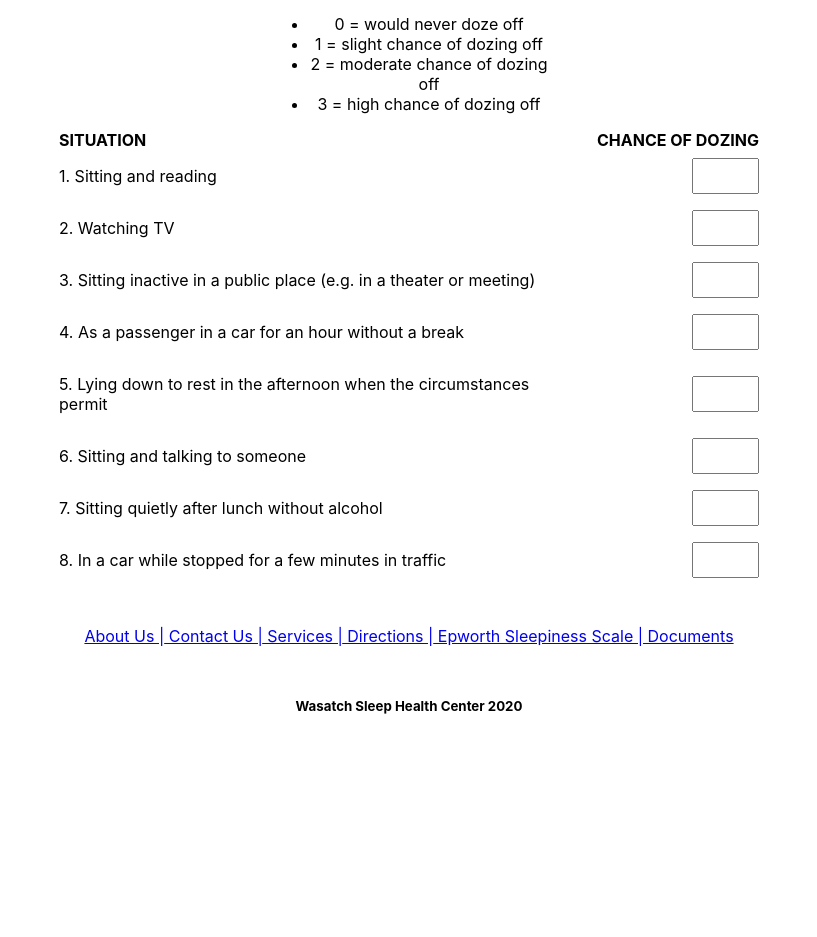
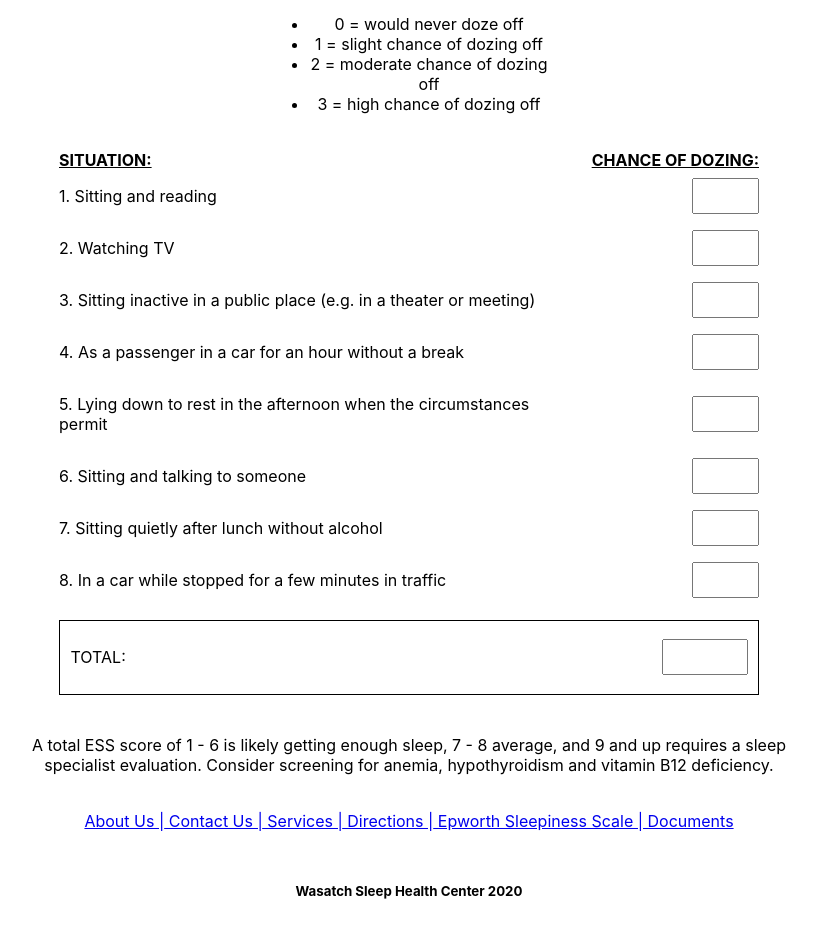
Before and after one commit to Jantzen-E/wasatch-sleep, a React (Create React App) app: page /sleepinessscale in a window 1280 px wide. Shown: the part 509-1446 px from the top of the page, without its empty margins (231-1048 px from the left). Before the commit the page ends 1275 px from the top, so only its background shows below. Built offline with nearby package versions, Linux system fonts and the light colour scheme.

Commit message:
add text area, spacing, and state to scale tab

```diff
--- a/src/App.css
+++ b/src/App.css
@@ -193,6 +193,22 @@ hr {
   justify-content: space-between;
 }
 
+#scaleTotal {
+  width: 11.5%;
+}
+
+#scaleBorder {
+  border: 1px solid black;
+  padding: 1.5%;
+  text-align: center;
+  margin-top: 2%;
+}
+
+textarea {
+  font-family:"Times New Roman", Times, serif;
+  font-size: 20px;
+}
+
 input {
   height: 30px;
   font-size: 1.5em;
@@ -226,6 +242,7 @@ input {
   align-items: center;
   justify-content: space-between;
   font-weight: 700;
+  text-decoration: underline;
 }
 
 .container {
--- a/src/components/Contact.js
+++ b/src/components/Contact.js
@@ -51,10 +51,14 @@ class Contact extends React.Component {
                     <label>Email:</label>
                     <input type="text" className="contactInputs"/>
                     <br/>
+                    <textarea rows="10" cols="60"></textarea>
+                    <br/>
+                    <br/>
                     <div>
                         <button>Submit</button>
-                        <button>Reset</button>
                     </div>
+                    <br/>
+                    <br/>
                 </form>
                 <a href="./">About Us |</a>
                 <a href="./contact"> Contact Us |</a>
--- a/src/components/Documents.js
+++ b/src/components/Documents.js
@@ -1,5 +1,6 @@
 import React from 'react';
 import Footer from './Footer';
+import brain from './images/brainLogo.png';
 
 class Documents extends React.Component {
     constructor(props) {
@@ -9,6 +10,16 @@ class Documents extends React.Component {
     render() {
         return (
             <div className="documentsPage">
+                <img src={brain} alt="brain logo" id="logo"></img>
+                <p>
+                    If you are new to our clinic, please download, print and fill out the "New patient forms".
+                    In addition, if you are seeing Dr. Peterson for a sleep evaluation, please also fill out the
+                    "Sleep Health Questionnaire"  If you are seeing Dr. Peterson for chronic headaches, please fill
+                    out the "Headache medication list" form.  The Epworth Sleepiness Scale score is included in the
+                    Sleep Health Questionnaire but provided here separately if needed for sleep disorder screening.
+                    These forms are to be used in conjunction with your visit with Dr. Peterson and are not intended
+                    for any other use.
+                </p>
                 <a href="./">About Us |</a>
                 <a href="./contact"> Contact Us |</a>
                 <a href="./services"> Services |</a>
--- a/src/components/Scale.js
+++ b/src/components/Scale.js
@@ -2,9 +2,37 @@ import React from 'react';
 import Footer from './Footer';
 import brain from './images/brainLogo.png';
 
+let q1 = document.getElementById('#question1');
+let q2 = document.getElementById('#question2');
+let q3 = document.getElementById('#question3');
+let q4 = document.getElementById('#question4');
+let q5 = document.getElementById('#question5');
+let q6 = document.getElementById('#question6');
+let q7 = document.getElementById('#question7');
+let q8 = document.getElementById('#question8');
+
+let result = q1 + q2 + q3+ q4 + q5 + q6 + q7 + q8;
+
 class Scale extends React.Component {
     constructor(props) {
         super(props);
+        this.state = {value1: ''};
+
+        this.handleChange = this.handleChange.bind(this);
+    }
+
+    // calculate() {
+    //     alert('i am working')
+    //     if(!isNaN(result)) {
+    //         document.querySelector('#scaleTotal').innerHTML = result;
+    // }
+
+    handleChange(event) {
+        this.setState({value: event.target.value})
+    };
+
+    sum() {
+        document.querySelector('#scaleTotal').innerHTML = 3;
     }
 
     render() {
@@ -25,46 +53,57 @@ class Scale extends React.Component {
                     <li>2 = moderate chance of dozing off</li>
                     <li>3 = high chance of dozing off</li>
                 </ul>
+                <br/>
                 <div className="scaleForm">
                     <div className="container">
                         <div className="headings">
-                            <div>SITUATION</div>
-                            <div>CHANCE OF DOZING</div>
+                            <div>SITUATION:</div>
+                            <div>CHANCE OF DOZING:</div>
                         </div>
                         <div className="questionAndAnswer">
                             <p className="sitting">1. Sitting and reading</p>
-                            <input type="number" max="3" min="0"></input>
+                            <input type="number" max="3" min="0" id="question1" value={this.state.value} onChange={this.handleChange}></input>
                         </div>
                         <div className="questionAndAnswer">
                             <p className="watching">2. Watching TV</p>
-                            <input type="number" max="3" min="0"></input>
+                            <input type="number" max="3" min="0" id="question2"></input>
                         </div>
                         <div className="questionAndAnswer">
                             <p className="individualSituations">3. Sitting inactive in a public place (e.g. in a theater or meeting)</p>
-                            <input type="number" max="3" min="0"></input>
+                            <input type="number" max="3" min="0" id="question3"></input>
                         </div>
                         <div className="questionAndAnswer">
                             <p className="individualSituations">4. As a passenger in a car for an hour without a break</p>
-                            <input type="number" max="3" min="0"></input>
+                            <input type="number" max="3" min="0" id="question4"></input>
                         </div>
                         <div className="questionAndAnswer">
                             <p className="individualSituations">5. Lying down to rest in the afternoon when the circumstances permit</p>
-                            <input type="number" max="3" min="0"></input>
+                            <input type="number" max="3" min="0" id="question5"></input>
                         </div>
                         <div className="questionAndAnswer">
                             <p className="individualSituations">6. Sitting and talking to someone</p>
-                            <input type="number" max="3" min="0"></input>
+                            <input type="number" max="3" min="0" id="question6"></input>
                         </div>
                         <div className="questionAndAnswer">
                             <p className="individualSituations">7. Sitting quietly after lunch without alcohol</p>
-                            <input type="number" max="3" min="0"></input>
+                            <input type="number" max="3" min="0" id="question7"></input>
                         </div>
                         <div className="questionAndAnswer">
                             <p className="individualSituations">8. In a car while stopped for a few minutes in traffic</p>
-                            <input type="number" max="3" min="0"></input>
+                            <input type="number" max="3" min="0" id="question8"></input>
+                        </div>
+                        <div className="questionAndAnswer" id="scaleBorder">
+                            <p className="individualSituations">TOTAL: </p>
+                            <input type="text" id="scaleTotal"></input>
                         </div>
                     </div>
                 </div>
+                <p>
+                    A total ESS score of 1 - 6 is likely getting enough sleep, 7 - 8 average, and 9 and up requires
+                    a sleep specialist evaluation.  Consider screening for anemia, hypothyroidism and vitamin B12
+                    deficiency.
+                </p>
+                <br/>
                 <div>
                     <a href="./">About Us |</a>
                     <a href="./contact"> Contact Us |</a>
```
Also changed, not shown: src/App.js (line endings or trailing spaces).
